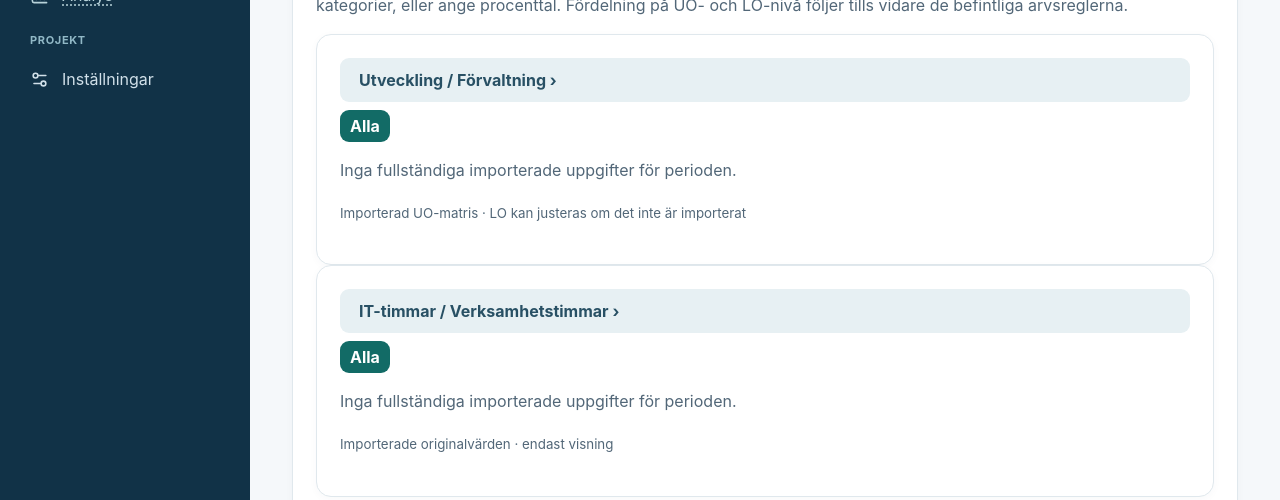
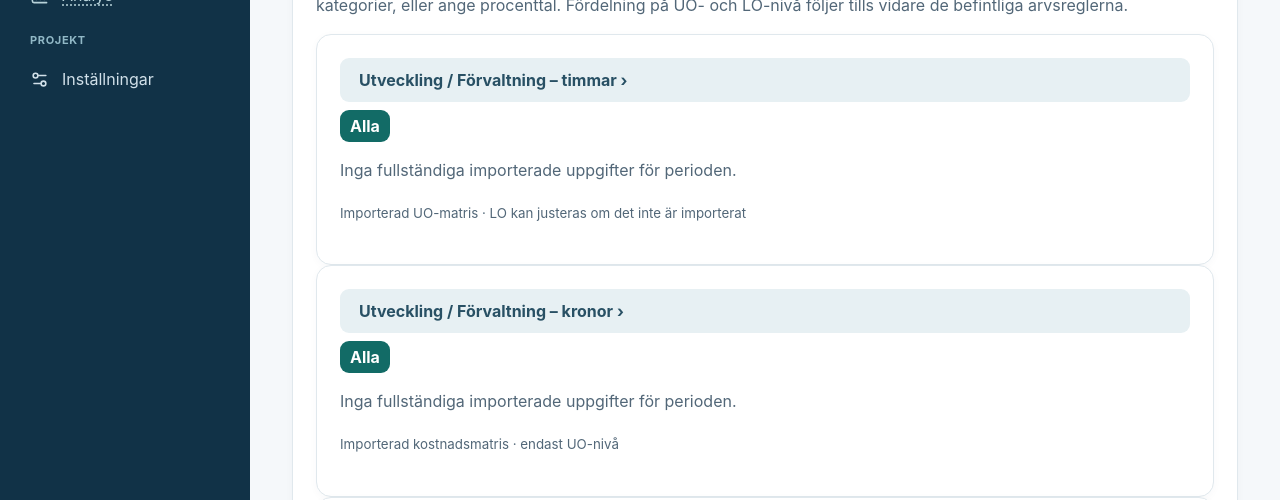
Before and after one commit to erland/pwa-utvecklingsanalys, a React (Vite) app: page / in a window 1280 px wide. Both pictures are taken after a click on the button "Fördelningar". Shown: the part 300-800 px from the top of the page. Built offline with nearby package versions, Linux system fonts and the light colour scheme.

Commit message:
feat(DEV-207): separate built-in development allocations for hours and kronor

```diff
--- a/src/allocations/BuiltInAllocations.tsx
+++ b/src/allocations/BuiltInAllocations.tsx
@@ -7,19 +7,19 @@ import type {GapState} from '../gaps/store';
 import type {AnalysisRecord,CanonicalDataset,Metric} from '../domain/canonical';
 import {PeriodButtons} from './WeightedUoEditor';
 
-type Kind='activity'|'metric';
+type Kind='activity'|'activity-cost'|'metric';
 type Values={first:number;second:number};
 type Row={key:string;title:string;values:Values;status:string};
 const name=(id:string)=>{try{return decodeURIComponent(id.split(':').at(-1)??id)}catch{return id}};
 const format=(value:number)=>value.toLocaleString('sv-SE',{maximumFractionDigits:1});
-function DistributionIndicator({first,second,labels}:{first:number;second:number;labels:[string,string]}){
+function DistributionIndicator({first,second,labels,unit='h'}:{first:number;second:number;labels:[string,string];unit?:'h'|'kr'}){
  const total=first+second;
  const percent=total>0?100*first/total:0;
- return <div role="img" aria-label={labels[0]+': '+format(first)+' timmar, '+labels[1]+': '+format(second)+' timmar'}>
+ return <div role="img" aria-label={labels[0]+': '+format(first)+' '+unit+', '+labels[1]+': '+format(second)+' '+unit}>
   <div style={{display:'flex',width:'100%',height:14,overflow:'hidden',borderRadius:8,background:'#e2e8f0',marginTop:12}}>
    <span style={{width:percent+'%',background:'#2563eb'}}/><span style={{width:(100-percent)+'%',background:'#0d9488'}}/>
   </div>
-  <p>{labels[0]}: {format(first)} h ({format(percent)} %) · {labels[1]}: {format(second)} h ({format(total>0?100-percent:0)} %)</p>
+  <p>{labels[0]}: {format(first)} {unit} ({format(percent)} %) · {labels[1]}: {format(second)} {unit} ({format(total>0?100-percent:0)} %)</p>
  </div>;
 }
 const approved=(r:AnalysisRecord)=>r.authority==='original'&&r.approval==='reported';
@@ -39,7 +39,7 @@ export function builtInRows(data:CanonicalDataset,kind:Kind,year:number):Row[]{
    entry[metric==='it_hours'?'first':'second']+=r.value;entry.hasData=true;byUo.set(r.scope.uoId,entry);
   }
  }else{
-  const matrix=work.filter(r=>approved(r)&&r.granularity==='activity-part'&&r.workPart==='uo-activity-matrix'&&(r.metric==='it_hours'||r.metric==='business_hours')&&r.month===undefined&&(year===0||r.year===year));
+  const matrix=work.filter(r=>approved(r)&&r.granularity==='activity-part'&&r.workPart==='uo-activity-matrix'&&(kind==='activity-cost'?r.metric==='other_cost':r.metric==='it_hours'||r.metric==='business_hours')&&r.month===undefined&&(year===0||r.year===year));
   // Only report complete imported UO matrices. A partial matrix is not zero.
   const groups=new Map<string,AnalysisRecord[]>();
   for(const r of matrix){const key=JSON.stringify([r.source?.datasetId,r.scope.axis==='work'?r.scope.uoId:'',r.metric,r.year]);groups.set(key,[...(groups.get(key)??[]),r])}
@@ -165,7 +165,8 @@ export default function BuiltInAllocations({data,years,gaps,onSaved}:{data:Canon
   await saveGapState(next);onSaved(next);
  };
  const kinds:[Kind,string,string,string][]=[
-  ['activity','Utveckling / Förvaltning','Utveckling','Förvaltning'],
+  ['activity','Utveckling / Förvaltning – timmar','Utveckling','Förvaltning'],
+  ['activity-cost','Utveckling / Förvaltning – kronor','Utveckling','Förvaltning'],
   ['metric','IT-timmar / Verksamhetstimmar','IT-timmar','Verksamhetstimmar']
  ];
  return <section aria-label="Inbyggda fördelningstyper">
@@ -176,8 +177,8 @@ export default function BuiltInAllocations({data,years,gaps,onSaved}:{data:Canon
    return <div key={kind} className="panel" style={{width:'100%',minWidth:0}}>
     <button type="button" className="secondary" style={{display:'block',width:'100%',textAlign:'left'}} aria-expanded={selected===kind} onClick={()=>{setSelected(v=>v===kind?null:kind);setSelectedUo(null);}}><strong>{title} ›</strong></button>
     <PeriodButtons years={years} selected={year} onSelect={setYear} label={'Period '+title}/>
-    {total>0?<DistributionIndicator first={totals.first} second={totals.second} labels={[first,second]}/>:<p>Inga fullständiga importerade uppgifter för perioden.</p>}
-    <p><small>{kind==='metric'?'Importerade originalvärden · endast visning':'Importerad UO-matris · LO kan justeras om det inte är importerat'}</small></p>
+    {total>0?<DistributionIndicator first={totals.first} second={totals.second} labels={[first,second]} unit={kind==='activity-cost'?'kr':'h'}/>:<p>Inga fullständiga importerade uppgifter för perioden.</p>}
+    <p><small>{kind==='metric'?'Importerade originalvärden · endast visning':kind==='activity-cost'?'Importerad kostnadsmatris · endast UO-nivå':'Importerad UO-matris · LO kan justeras om det inte är importerat'}</small></p>
     {selected===kind&&<section aria-label={'Detaljer '+title}>
       <button type="button" className="secondary" onClick={()=>{setSelected(null);setSelectedUo(null);void 0}}>← Alla fördelningstyper</button>
       <h3>{title} – Fördelning per UO och LO</h3>
@@ -200,7 +201,7 @@ export default function BuiltInAllocations({data,years,gaps,onSaved}:{data:Canon
          <button type="button" className="secondary" disabled={bulkBusy} onClick={()=>setBulkConfirm(false)}>Avbryt</button>
          {bulkError&&<p role="alert">{bulkError}</p>}
         </div>}
-        {selectedUo===r.key&&<section aria-label={'LO-detaljer '+r.title}>
+        {selectedUo===r.key&&kind!=='activity-cost'&&<section aria-label={'LO-detaljer '+r.title}>
 
          {kind==='metric'&&(()=>{
           const loValues=new Map<string,Values>();
```
